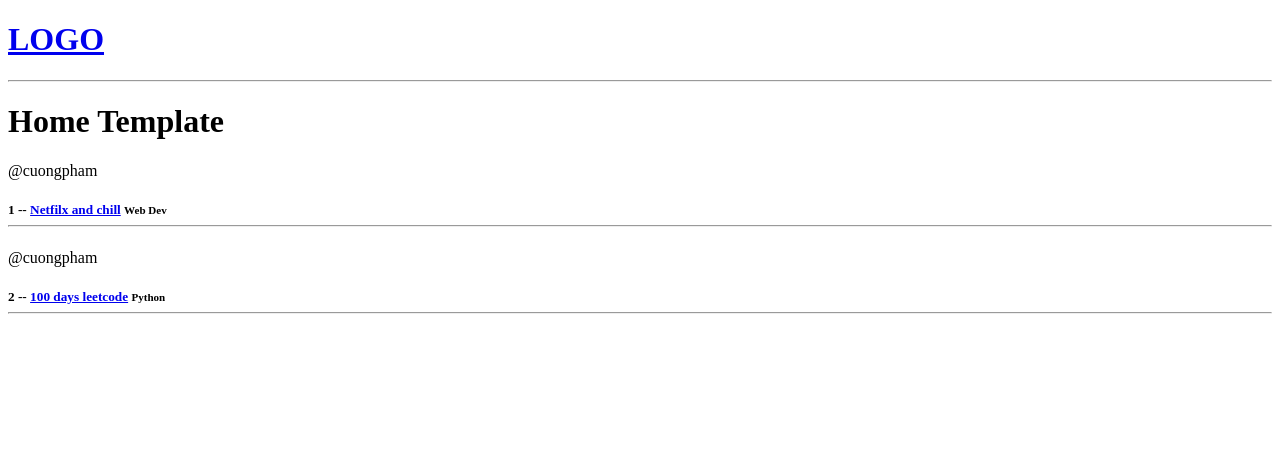
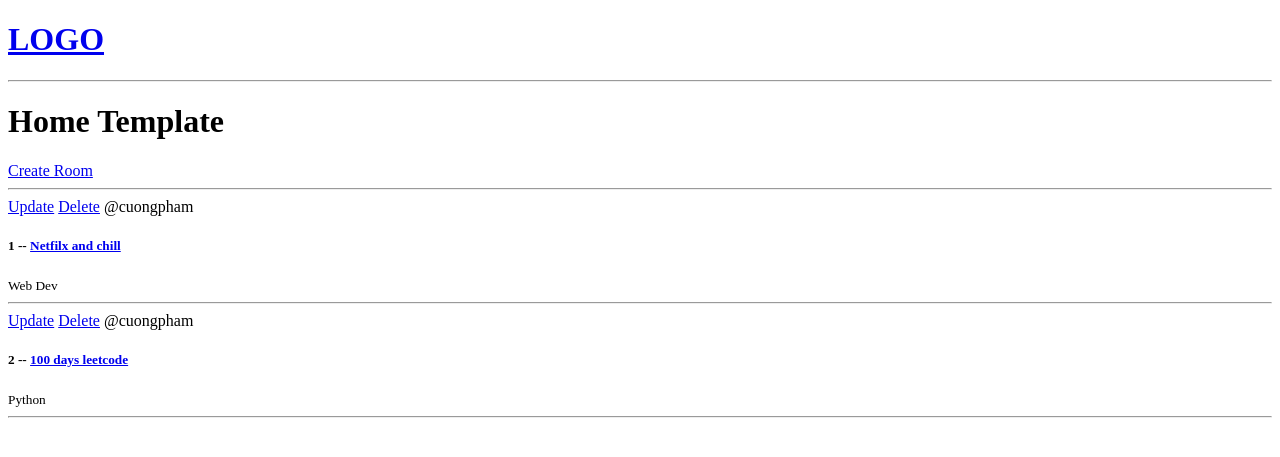
Before and after one commit to cuonggpham/study-room-application, a Django app: page / in a window 1280 px wide. Shown: the top 457 px of the page. Run offline with Django 5.2, Linux system fonts and the light colour scheme; data comes from the database, SQL or seed files in the repository; both versions use the stored data as it was after the commit.

Commit message:
create CRUD

```diff
--- a/base/models.py
+++ b/base/models.py
@@ -9,6 +9,8 @@ class Topic(models.Model):
     def __str__(self):
         return self.name
 
+
+
 class Room(models.Model):
     host = models.ForeignKey(User, on_delete=models.SET_NULL, null=True)
     topic = models.ForeignKey(Topic, on_delete=models.SET_NULL, null=True)
@@ -18,7 +20,8 @@ class Room(models.Model):
     updated = models.DateTimeField(auto_now=True)
     created = models.DateTimeField(auto_now_add=True)
 
-
+    class Meta:
+        ordering = ['-updated', '-created']
     def __str__(self):
         return self.name
 
--- a/base/templates/base/home.html
+++ b/base/templates/base/home.html
@@ -3,13 +3,18 @@
 <h1>Home Template</h1>
 
 <div>
+  <a href= "{% url 'create-room'%}"> Create Room </a>
+  <hr>
+
   <div>
     {% for room in rooms %}
     <div>
-            <span>@{{room.host.username}}</span>
-            <h5> {{room.id}} -- <a href="{% url "room" room.id%}">{{room.name}}</a>
-            <small>{{room.topic.name}}</small>
-            <hr>
+        <a href="{% url "update-room" room.id %}">Update</a>
+        <a href="{% url "delete-room" room.id %}">Delete</a>
+        <span>@{{room.host.username}}</span>
+        <h5> {{room.id}} -- <a href="{% url "room" room.id%}">{{room.name}}</a></h5>
+        <small>{{room.topic.name}}</small>
+        <hr>
     </div>
     {% endfor %}
   </div>
--- a/base/urls.py
+++ b/base/urls.py
@@ -8,4 +8,10 @@ urlpatterns = [
     path('', views.home, name="home"),
 
     path('room/<str:pk>', views.room, name="room"),
+
+    path('create-room/', views.createRoom, name="create-room"),
+
+    path('update-room/<str:pk>', views.updateRoom, name="update-room"),
+
+    path('delete-room/<str:pk>', views.deleteRoom, name="delete-room"),
 ]
--- a/base/views.py
+++ b/base/views.py
@@ -1,6 +1,7 @@
-from django.shortcuts import render
+from django.shortcuts import render, redirect
 from django.http import HttpResponse
 from .models import Room
+from .forms import RoomForm
 
 # Create your views here.
 
@@ -16,3 +17,38 @@ def room(request, pk):
     room = Room.objects.get(id=pk)
     context = {'room': room}
     return render(request, 'base/room.html', context)
+
+
+def createRoom(request):
+    form = RoomForm()
+    if request.method == 'POST':
+        form = RoomForm(request.POST)
+        if form.is_valid():
+            form.save()
+            return redirect('home')
+
+    context = {'form': form}
+    return render(request, 'base/room_form.html', context)
+
+
+def updateRoom(request, pk):
+    room = Room.objects.get(id=pk)
+    form = RoomForm(instance=room)
+
+    if request.method == 'POST':
+        form = RoomForm(request.POST, instance=room)
+        if form.is_valid():
+            form.save()
+            return redirect('home')
+
+    context = {'form': form}
+    return render(request, 'base/room_form.html', context)
+
+
+def deleteRoom(request, pk):
+    room = Room.objects.get(id=pk)
+    if request.method == 'POST':
+        room.delete()
+        return redirect('home')
+
+    return render(request, 'base/delete.html', {'obj': room})
```
Also changed, not shown: base/forms.py (added, +9 -0 lines), base/templates/base/delete.html (added, +11 -0 lines), base/templates/base/room_form.html (added, +10 -0 lines), db.sqlite3.
